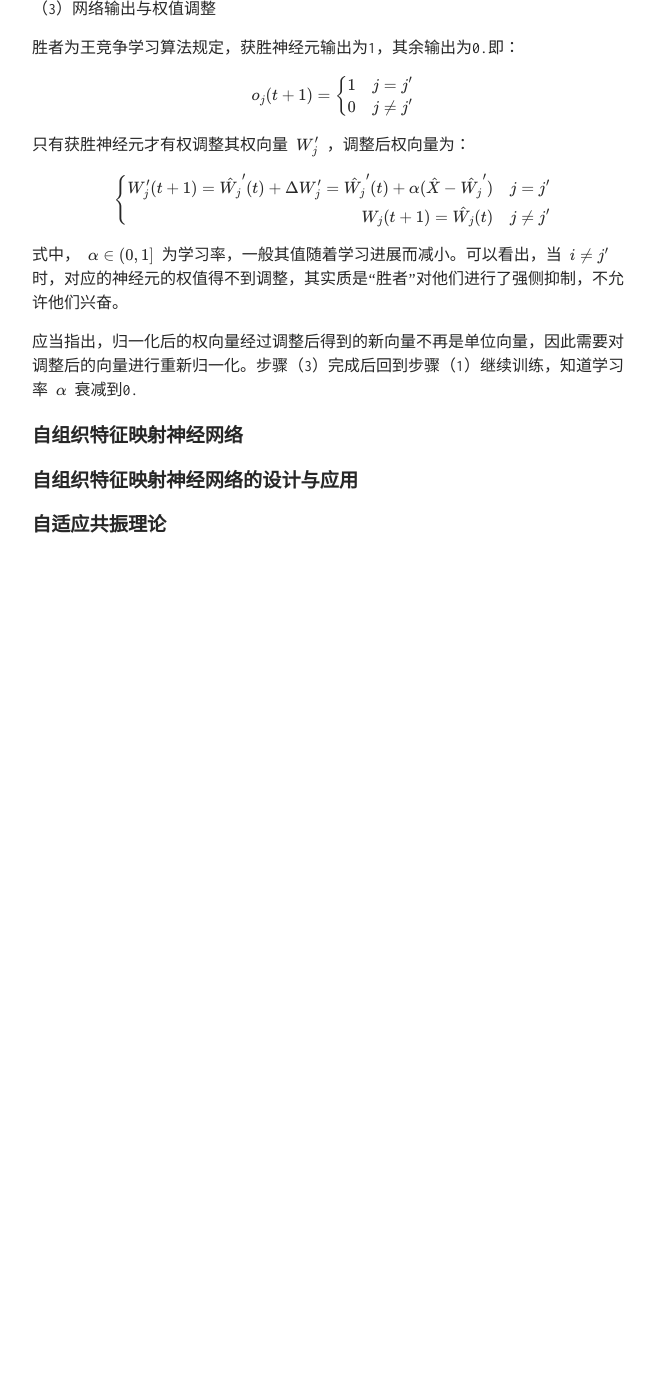
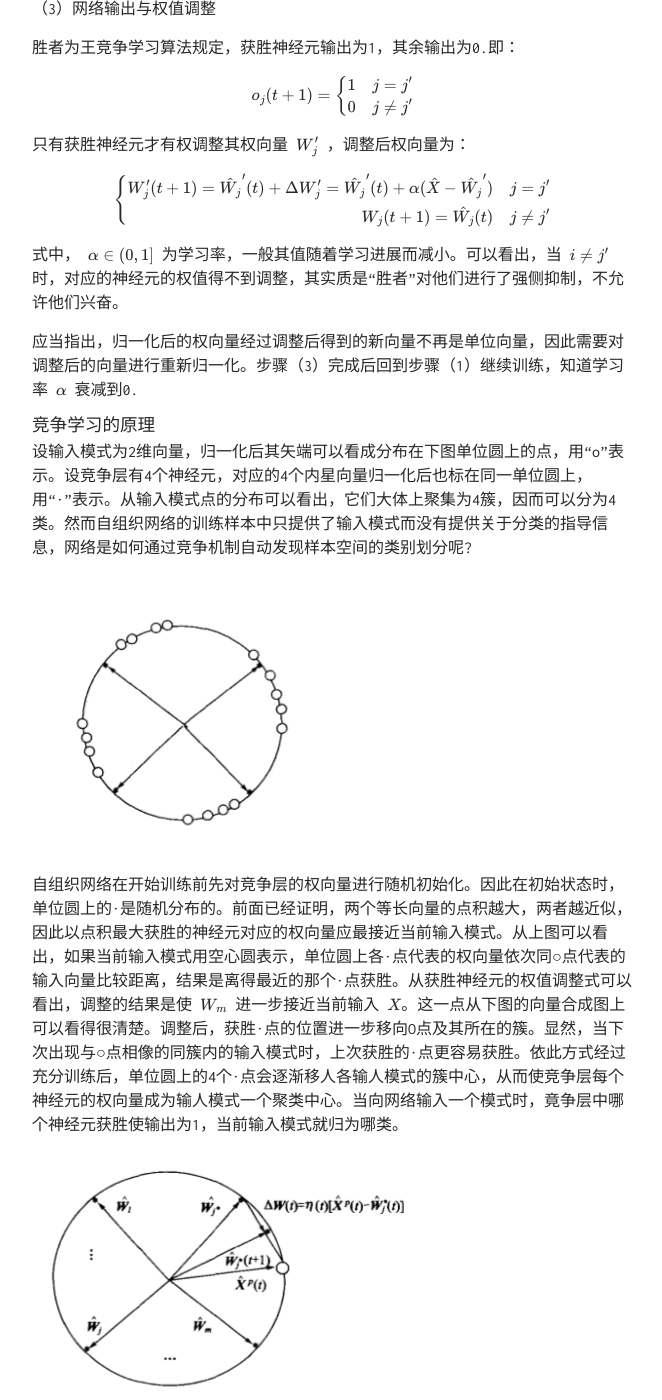
Before and after one commit to TobiahShaw/TobiahShaw.github.io, a Jekyll site: the page built from _posts/2019-10-26-NN-of-Competitive learning.md, in a window 1280 px wide and 1400 px high, scrolled down 3873 px. Shown: the whole window, without its empty margins (308-970 px from the left). Built offline with Jekyll 4.4.1, drawn with Linux system fonts in a browser that asks for light colours; our own code applies the rules of GitHub Pages for plain Markdown files; formulas are drawn with MathJax 3; before the commit the page ends 4503 px from its top, so only the background shows below that.

Commit message:
The principle of competitive learning

```diff
--- a/_posts/2019-10-26-NN-of-Competitive learning.md
+++ b/_posts/2019-10-26-NN-of-Competitive learning.md
@@ -108,6 +108,16 @@ W_j(t+1) = \hat{W_j}(t) \quad j \neq j'
 
 应当指出，归一化后的权向量经过调整后得到的新向量不再是单位向量，因此需要对调整后的向量进行重新归一化。步骤（3）完成后回到步骤（1）继续训练，知道学习率 $ \alpha $ 衰减到0.
 
+#### 竞争学习的原理
+
+设输入模式为2维向量，归一化后其矢端可以看成分布在下图单位圆上的点，用“o”表示。设竞争层有4个神经元，对应的4个内星向量归一化后也标在同一单位圆上，用“·”表示。从输入模式点的分布可以看出，它们大体上聚集为4簇，因而可以分为4类。然而自组织网络的训练样本中只提供了输入模式而没有提供关于分类的指导信息，网络是如何通过竞争机制自动发现样本空间的类别划分呢?
+
+![图1.5](../assets/img/20191026/1.5.PNG)
+
+自组织网络在开始训练前先对竞争层的权向量进行随机初始化。因此在初始状态时，单位圆上的·是随机分布的。前面已经证明，两个等长向量的点积越大，两者越近似，因此以点积最大获胜的神经元对应的权向量应最接近当前输入模式。从上图可以看出，如果当前输入模式用空心圆表示，单位圆上各·点代表的权向量依次同○点代表的输入向量比较距离，结果是离得最近的那个·点获胜。从获胜神经元的权值调整式可以看出，调整的结果是使 $ W_m $ 进一步接近当前输入 $ X $。这一点从下图的向量合成图上可以看得很清楚。调整后，获胜·点的位置进一步移向O点及其所在的簇。显然，当下次出现与○点相像的同簇内的输入模式时，上次获胜的·点更容易获胜。依此方式经过充分训练后，单位圆上的4个·点会逐渐移人各输人模式的簇中心，从而使竞争层每个神经元的权向量成为输人模式一个聚类中心。当向网络输入一个模式时，竟争层中哪个神经元获胜使输出为1，当前输入模式就归为哪类。
+
+![图1.6](../assets/img/20191026/1.6.PNG)
+
 ## 自组织特征映射神经网络
 
 ## 自组织特征映射神经网络的设计与应用
```
Also changed, not shown: assets/img/20191026/1.5.PNG (added), assets/img/20191026/1.6.PNG (added).
